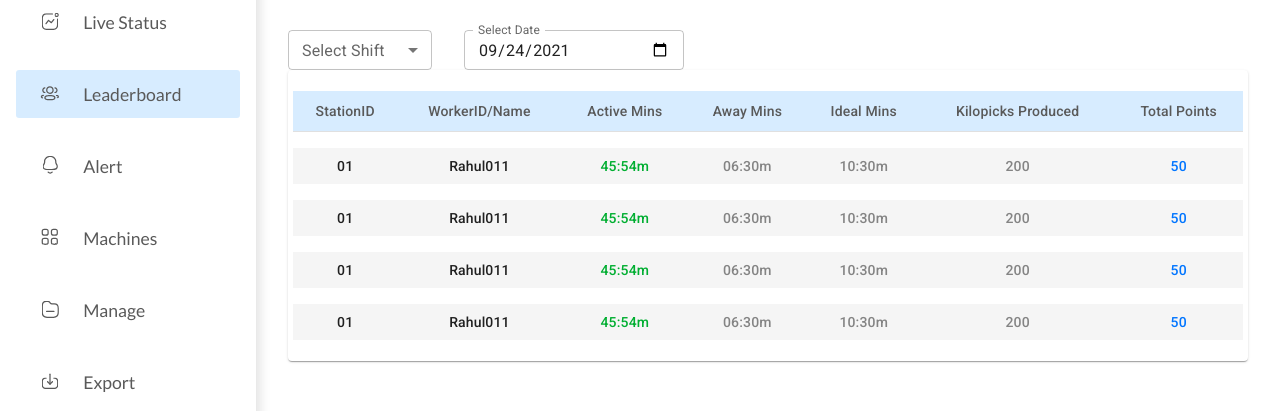
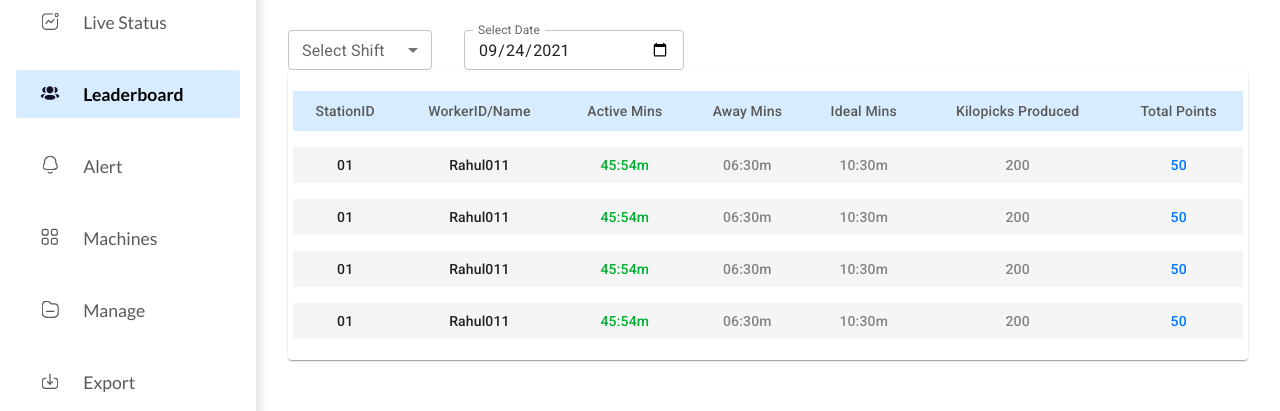
Before and after one commit to tars003/loom-dash, a React (Create React App) app: page /leaderboard in a window 1280 px wide. Shown: the part 183-594 px from the top of the page. Built offline with nearby package versions, Linux system fonts and the light colour scheme.

Commit message:
Added active class on navlinks

```diff
--- a/src/Components/Leaderboard/Leaderboard.js
+++ b/src/Components/Leaderboard/Leaderboard.js
@@ -26,7 +26,7 @@ export default function Leaderboard() {
   return (
     <>
       <LeftNavBar />
-      <SectionRight>
+      <SectionRight className="section-leaderboard">
         <TopNavBar />
         <MainSection>
           <HeadingText>Leaderboard</HeadingText>
--- a/src/Components/Leaderboard/Table.js
+++ b/src/Components/Leaderboard/Table.js
@@ -12,7 +12,7 @@ import { Green, Blue, LightestGrey } from "../../Styles/styles";
 export default function TableComponent() {
   return (
     <TableContainer component={Paper}>
-      <Table sx={{ minWidth: 650 }} aria-label="simple table" size="small">
+      <Table sx={{ width: "100%" }} aria-label="simple table" size="small">
         <TableHead>
           <TableRow
             sx={{
--- a/src/Components/Navigation/SideNav/SideNav.js
+++ b/src/Components/Navigation/SideNav/SideNav.js
@@ -1,5 +1,5 @@
 import React from "react";
-import { HeadingText, SubHeadingText } from "../../../Styles/styles";
+import { HeadingText, SubHeadingText, Black } from "../../../Styles/styles";
 import { navItems } from "./data";
 import { Link } from "react-router-dom";
 import styled from "styled-components";
@@ -18,9 +18,14 @@ export default function SideNav() {
               <Link to={navLink.link} key={`sidenav-${index}`}>
                 <li className={className}>
                   <div>
-                    <img src={navLink.imageLight} alt="nav-icon" />
+                    <img
+                      src={className ? navLink.imageDark : navLink.imageLight}
+                      alt="nav-icon"
+                    />
                   </div>
-                  <SubHeadingText>{navLink.name}</SubHeadingText>
+                  <SubHeadingText>
+                    {className ? <Black>{navLink.name}</Black> : navLink.name}
+                  </SubHeadingText>
                 </li>
               </Link>
             );
--- a/src/Styles/styles.js
+++ b/src/Styles/styles.js
@@ -22,6 +22,10 @@ export const MainSection = styled.section`
   padding: 2rem;
 `;
 
+export const Black = styled.span`
+  color: var(--black);
+  font-weight: 600;
+`;
 export const Green = styled.span`
   color: var(--green);
 `;
--- a/src/index.scss
+++ b/src/index.scss
@@ -39,19 +39,19 @@ body {
     border-radius: 0.2rem;
 }
 
+.section-leaderboard {
     table {
         padding: 5px;
         border-spacing: 0 1rem !important;
         border-collapse: separate !important;
     }
-
     td,
     th {
         padding: 0.5rem !important;
         border: 0;
         font-weight: 500 !important;
     }
-
     th {
         color: var(--grey) !important;
     }
+}
```
Lines whose indentation alone changed are shown as unchanged.
